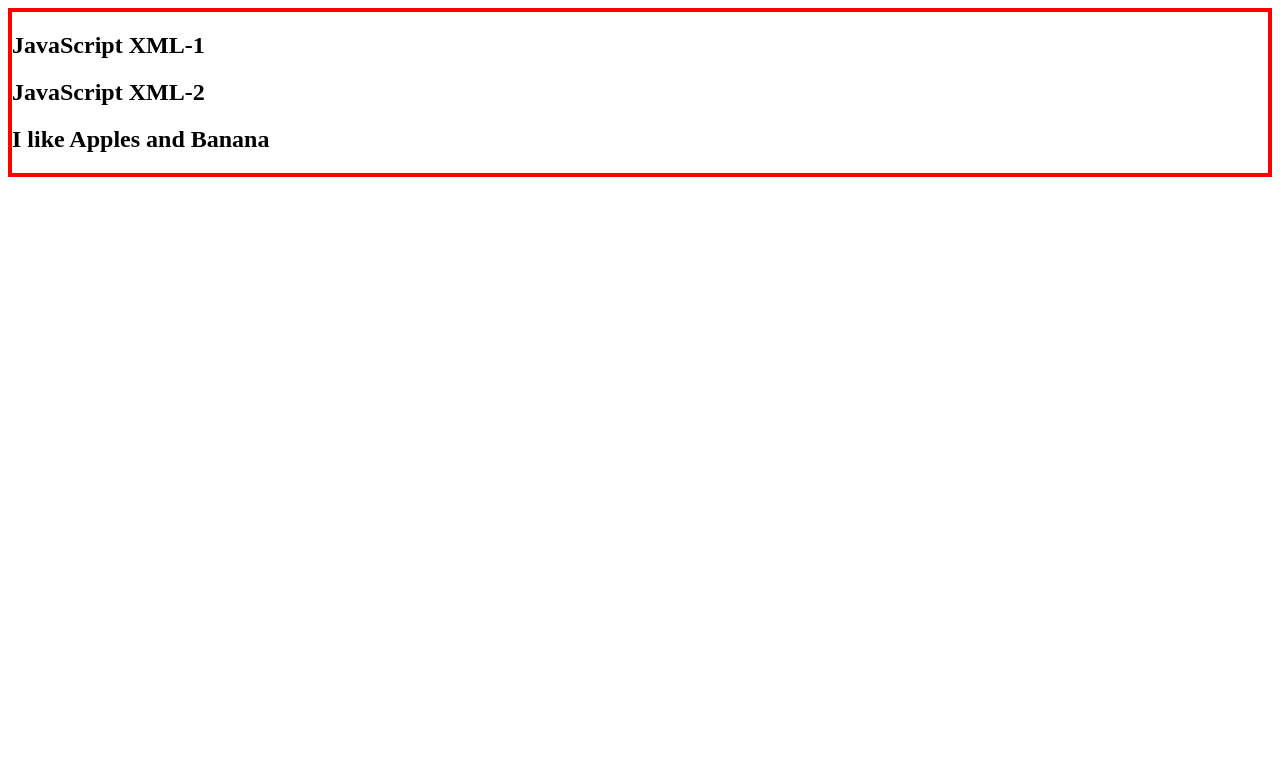
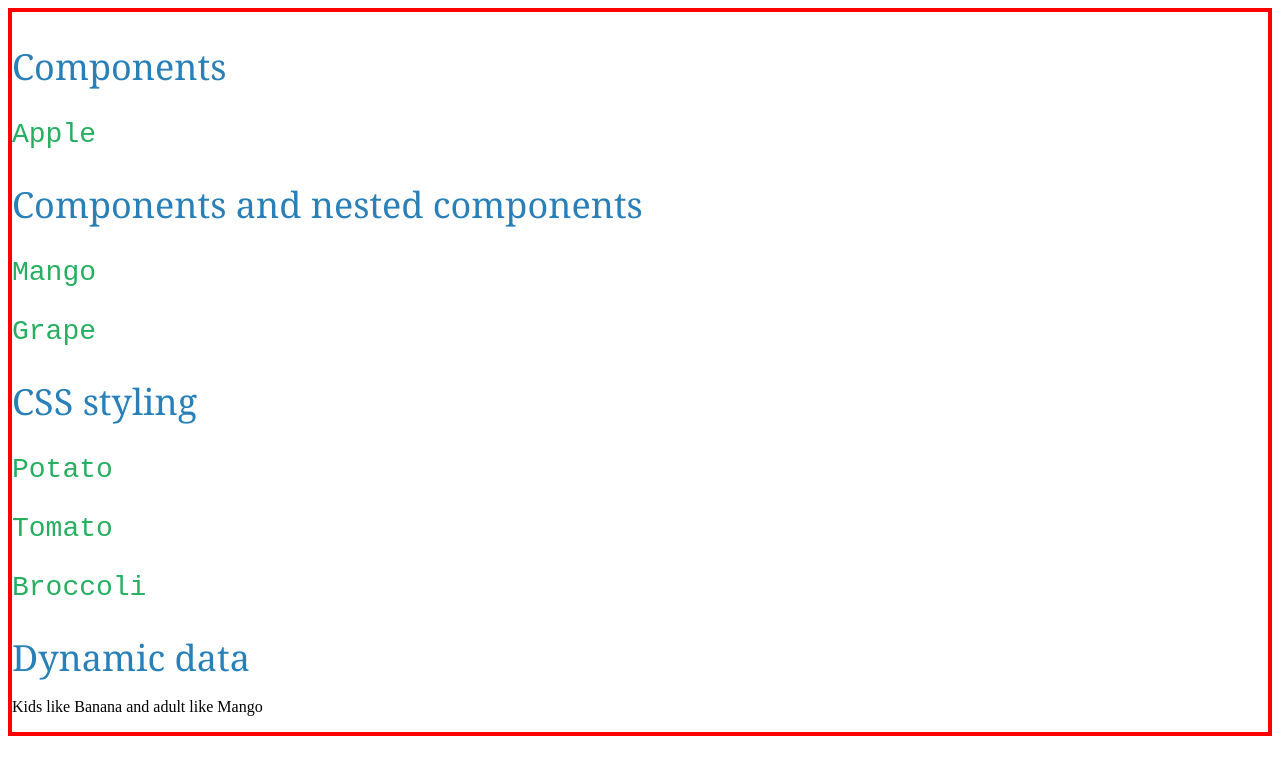
Before and after one commit to RavikrianGoru/react, a React (Create React App) app in the folder react0_legacyway/: page / in a window 1280 px wide. Shown: the top 774 px of the page. Built offline with nearby package versions, Linux system fonts and the light colour scheme.

Commit message:
sub folders for examples

```diff
--- a/react0_legacyway/src/App.css
+++ b/react0_legacyway/src/App.css
@@ -1,3 +1,51 @@
 body {
   border: 4px solid red;
 }
+
+/* Styling for <h1> */
+h1 {
+  color: #2c3e50;
+  /* Dark color */
+  font-size: 48px;
+  /* Larger font size */
+  font-family: 'Arial', sans-serif;
+  /* Font style */
+  text-align: left;
+  /* Center the text */
+  font-weight: bold;
+  /* Make text bold */
+  margin-bottom: 20px;
+  /* Add space below the <h1> */
+}
+
+/* Styling for <h2> */
+h2 {
+  color: #2980b9;
+  /* Blue color */
+  font-size: 36px;
+  /* Slightly smaller font size */
+  font-family: 'Georgia', serif;
+  /* Serif font */
+  text-align: left;
+  /* Align text to the left */
+  font-weight: normal;
+  /* Normal weight */
+  margin-bottom: 15px;
+  /* Add space below the <h2> */
+}
+
+/* Styling for <h3> */
+h3 {
+  color: #27ae60;
+  /* Green color */
+  font-size: 28px;
+  /* Smaller font size */
+  font-family: 'Courier New', monospace;
+  /* Monospace font */
+  text-align: left;
+  /* Align text to the right */
+  font-weight: lighter;
+  /* Lighter weight */
+  margin-bottom: 10px;
+  /* Add space below the <h3> */
+}
--- a/react0_legacyway/src/App.jsx
+++ b/react0_legacyway/src/App.jsx
@@ -1,19 +1,18 @@
 import React from 'react'
 import './App.css'
+import Apple from './e1-components/Apple'
+import Fruite from './e1-components/Fruite'
+import Vegtables from './e2-css-styling/Vegtables'
+import FruitesDoLike from './e3-jsx/FruitesDoLike'
 
-let a = "Apples"
-let b = 'Banana'
 
 function App() {
   return (
     <section>
-      <div>
-        <h1>JavaScript XML-1</h1>
-      </div>
-      <div>
-        <h1>JavaScript XML-2</h1>
-      </div>
-      <h1>I like {a} and {b}</h1>
+      <Apple />
+      <Fruite />
+      <Vegtables />
+      <FruitesDoLike />
     </section>
   )
 }
--- /dev/null
+++ b/react0_legacyway/src/e1-components/Apple.jsx
@@ -0,0 +1,12 @@
+import React from 'react'
+
+function Apple() {
+    return (
+        <div>
+            <h2>Components</h2>
+            <h3>Apple</h3>
+        </div>
+    )
+}
+
+export default Apple
--- /dev/null
+++ b/react0_legacyway/src/e1-components/Fruite.jsx
@@ -0,0 +1,28 @@
+import React from 'react'
+
+const Mango = () => {
+    return (
+        <div>
+            <h3> Mango</h3>
+        </div>
+    )
+}
+const Grape = () => {
+    return (
+        <div>
+            <h3> Grape</h3>
+        </div>
+    )
+}
+
+function Fruite() {
+    return (
+        <div>
+            <h2>Components and nested components</h2>
+            <Mango />
+            <Grape />
+        </div>
+    )
+}
+
+export default Fruite
--- /dev/null
+++ b/react0_legacyway/src/e2-css-styling/Vegtables.jsx
@@ -0,0 +1,36 @@
+import React from 'react'
+
+const Potato = () => {
+    return (
+        <div>
+            <h3>Potato</h3>
+        </div>
+    )
+}
+const Tomato = () => {
+    return (
+        <div>
+            <h3>Tomato</h3>
+        </div>
+    )
+}
+const Broccoli = () => {
+    return (
+        <div>
+            <h3>Broccoli</h3>
+        </div>
+    )
+}
+
+function Vegtables() {
+    return (
+        <div className='veg'>
+            <h2>CSS styling</h2>
+            <Potato />
+            <Tomato />
+            <Broccoli />
+        </div>
+    )
+}
+
+export default Vegtables
--- /dev/null
+++ b/react0_legacyway/src/e3-jsx/FruitesDoLike.jsx
@@ -0,0 +1,14 @@
+import React from 'react'
+
+let kidsLike = 'Banana';
+let adultLike = 'Mango'
+function FruitesDoLike() {
+    return (
+        <div>
+            <h2> Dynamic data</h2>
+            <p>Kids like {kidsLike} and adult like {adultLike}</p>
+        </div>
+    )
+}
+
+export default FruitesDoLike
```
Also changed, not shown: 1 other file (tests, documents, lock files or other folders).
